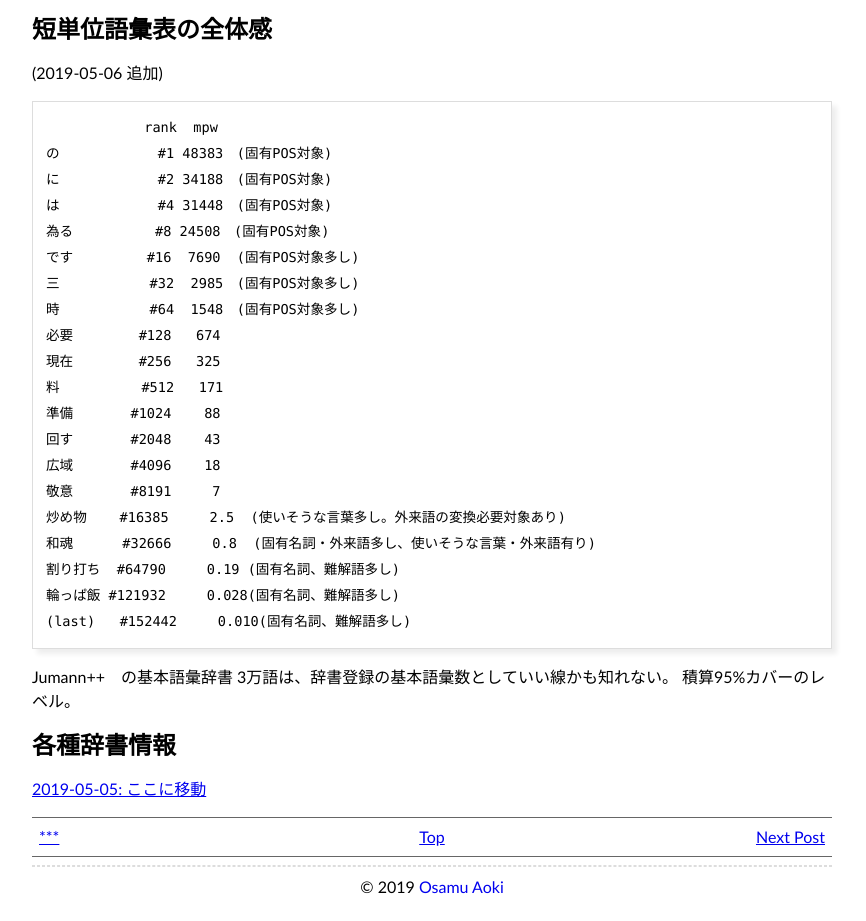
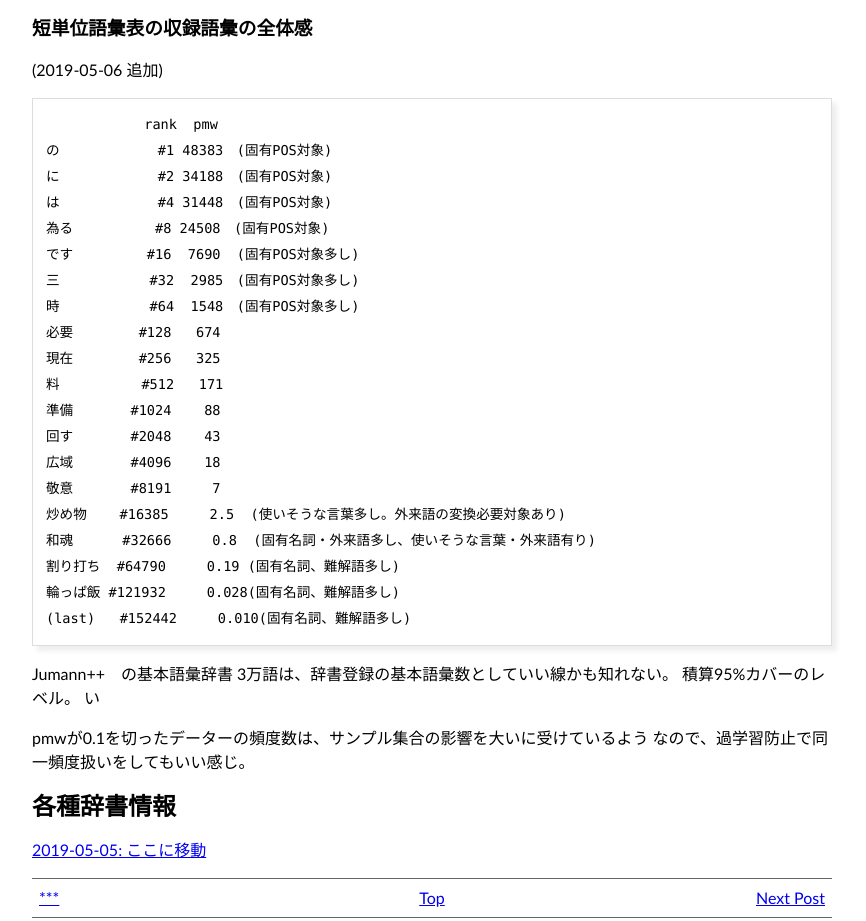
Before and after one commit to osamuaoki/osamuaoki.github.io, a plain HTML site: page jp/2019/02/09/word-freq/index.html in a window 1280 px wide. Shown: the part 1132-2053 px from the top of the page, without its empty margins (208-1074 px from the left). Drawn offline with Linux system fonts and the light colour scheme.

Commit message:
rebuilding site Mon May  6 22:32:19 JST 2019

```diff
--- a/jp/2019/02/09/word-freq/index.html
+++ b/jp/2019/02/09/word-freq/index.html
@@ -133,11 +133,11 @@
 </tbody>
 </table>
 
-<h2 id="短単位語彙表の全体感">短単位語彙表の全体感</h2>
+<h3 id="短単位語彙表の収録語彙の全体感">短単位語彙表の収録語彙の全体感</h3>
 
 <p>(2019-05-06 追加)</p>
 
-<pre><code>            rank  mpw
+<pre><code>            rank  pmw
 の            #1 48383　(固有POS対象)
 に            #2 34188　(固有POS対象)
 は            #4 31448　(固有POS対象)
@@ -160,7 +160,11 @@
 </code></pre>
 
 <p>Jumann++　の基本語彙辞書 3万語は、辞書登録の基本語彙数としていい線かも知れない。
-積算95%カバーのレベル。</p>
+積算95%カバーのレベル。
+い</p>
+
+<p>pmwが0.1を切ったデーターの頻度数は、サンプル集合の影響を大いに受けているよう
+なので、過学習防止で同一頻度扱いをしてもいい感じ。</p>
 
 <h2 id="各種辞書情報">各種辞書情報</h2>
 
--- a/sitemap.xml
+++ b/sitemap.xml
@@ -44,7 +44,7 @@
 
   <url>
     <loc>/jp/2019/02/09/word-freq/</loc>
-    <lastmod>2019-05-06T22:14:35+09:00</lastmod>
+    <lastmod>2019-05-06T22:32:00+09:00</lastmod>
   </url>
 
   <url>
@@ -92,7 +92,7 @@
 
   <url>
     <loc>/tags/dictionary/</loc>
-    <lastmod>2019-05-06T22:14:35+09:00</lastmod>
+    <lastmod>2019-05-06T22:32:00+09:00</lastmod>
     <priority>0</priority>
   </url>
 
```
